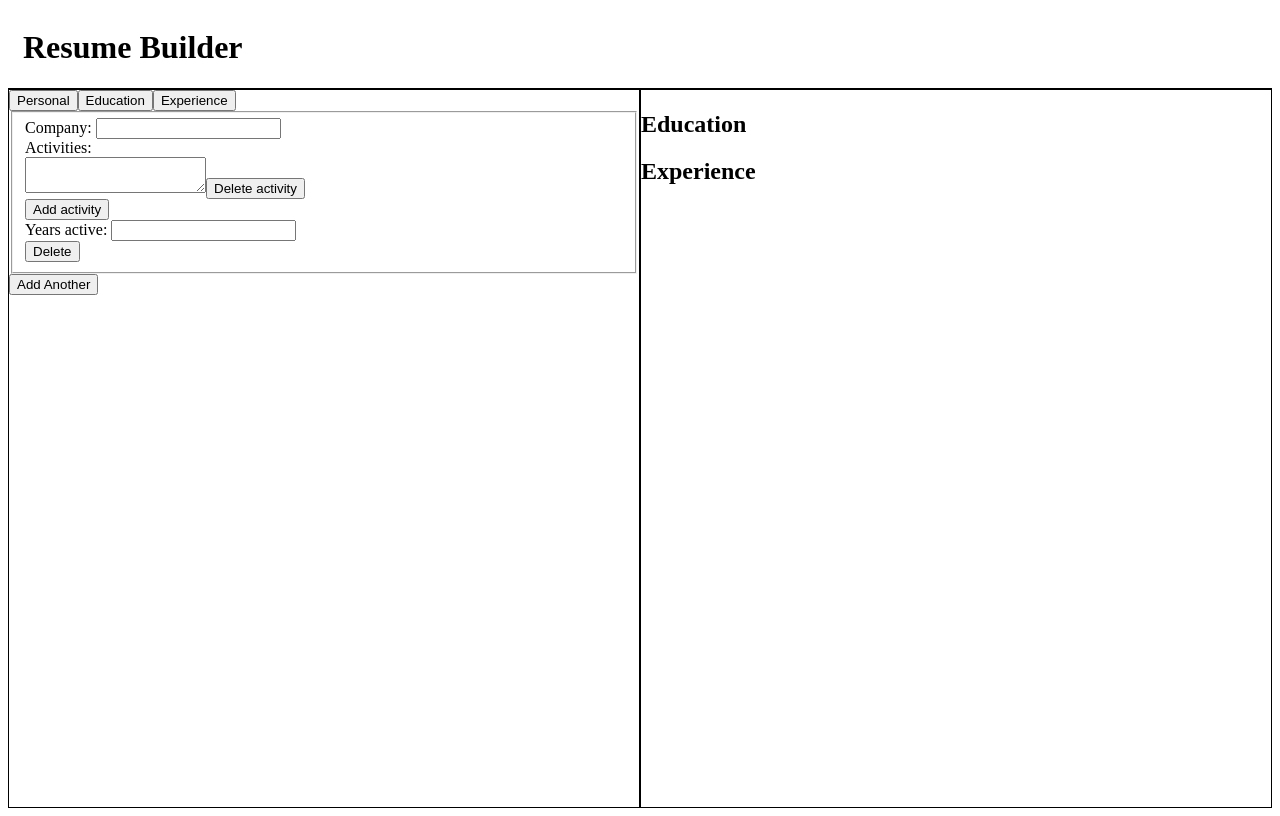
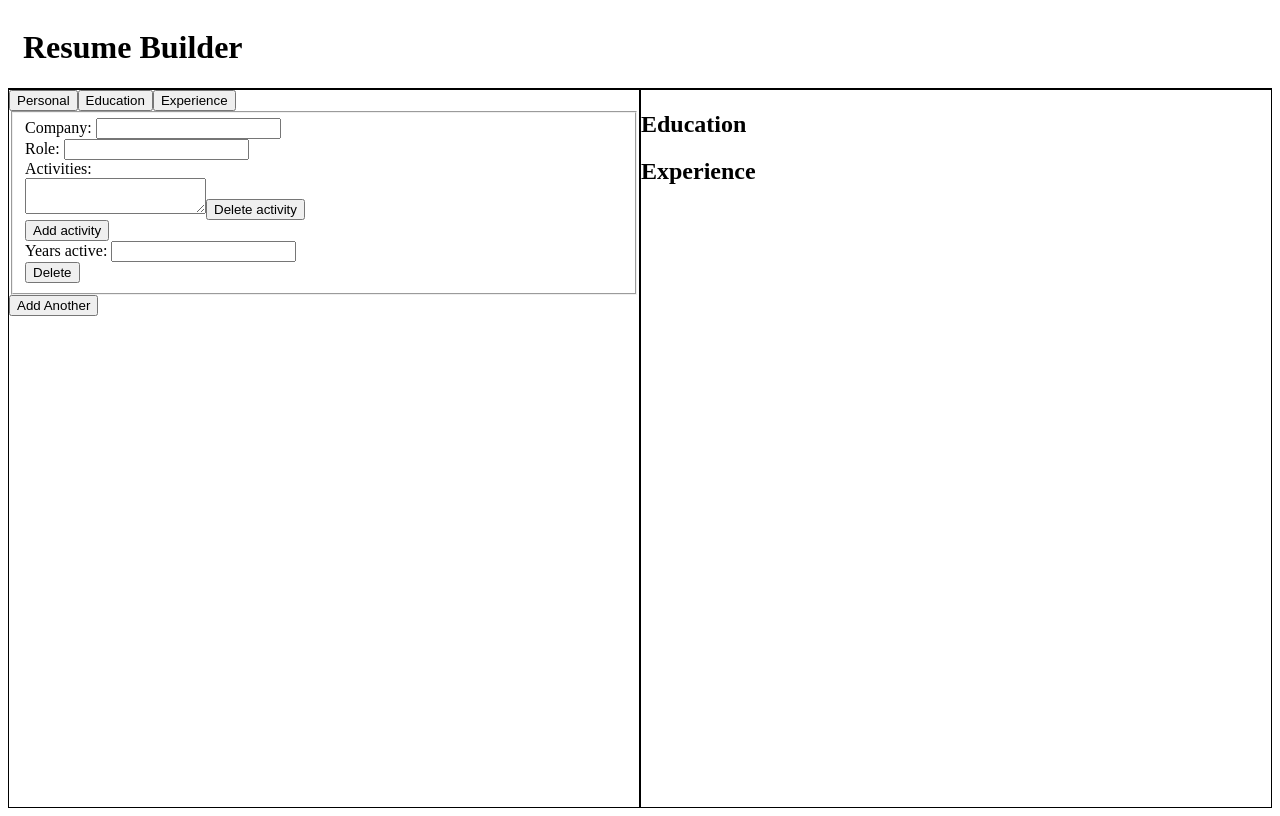
Before and after one commit to anuragmaganti/ResumeLoomr, a React (Vite) app: page / in a window 1280 px wide. Both pictures are taken after a click on the button "Experience". Built offline with nearby package versions, Linux system fonts and the light colour scheme.

Commit message:
added 'role' input to experience form and resume preview

```diff
--- a/src/components/forms/experienceForm.jsx
+++ b/src/components/forms/experienceForm.jsx
@@ -53,7 +53,9 @@ export default function ExperienceForm({experience,setResume}) {
     return (
         <div>
             {experience.map((entry)=>(
+
             <fieldset key={entry.id}>
+
                 <form onSubmit={handleSubmit}>
                     <label htmlFor={"company"+entry.id}>Company: </label>
                     <input type="text" id={"company"+entry.id} name="company" value={entry.company} onChange={
@@ -71,7 +73,24 @@ export default function ExperienceForm({experience,setResume}) {
 
                     <div></div>
 
+                    <label htmlFor={"role"+entry.id}>Role: </label>
+                    <input type="text" id={"role"+entry.id} name="role" value={entry.role} onChange={
+                        (e)=>setResume(
+                            prev => (
+                                {...prev,
+                                experience: prev.experience.map( item =>
+                                    item.id === entry.id ? {...item, role: e.target.value} : item
+                                )
+                                }
+                            )
+
+                        )
+                    }/>
+
+                    <div></div>
+
                     <label htmlFor={"activities"+entry.id}>Activities: </label>
+
                     {entry.activities.map((activity, activityIndex) => (
                         <div key={activityIndex} >
                             <textarea type="text" value={activity} onChange={(e) => updateActivity(entry.id, activityIndex, e.target.value) }/>
@@ -111,6 +130,7 @@ export default function ExperienceForm({experience,setResume}) {
                     )}>Delete</button>
 
                 </form>
+
             </fieldset>))}
 
             <button type="button" onClick={()=>setResume(
--- a/src/components/resumePreview.jsx
+++ b/src/components/resumePreview.jsx
@@ -1,5 +1,4 @@
 export default function ResumePreview({resume}) {
-
 
     return (
         <div>
@@ -29,6 +28,7 @@ export default function ResumePreview({resume}) {
                 {resume.experience.map((job) => (
                     <div key={job.id}>
                     <h3>{job.company}</h3>
+                    <div>{job.role}</div>
                     <div>{job.yearsExp}</div>
 
                     <ul>
```
